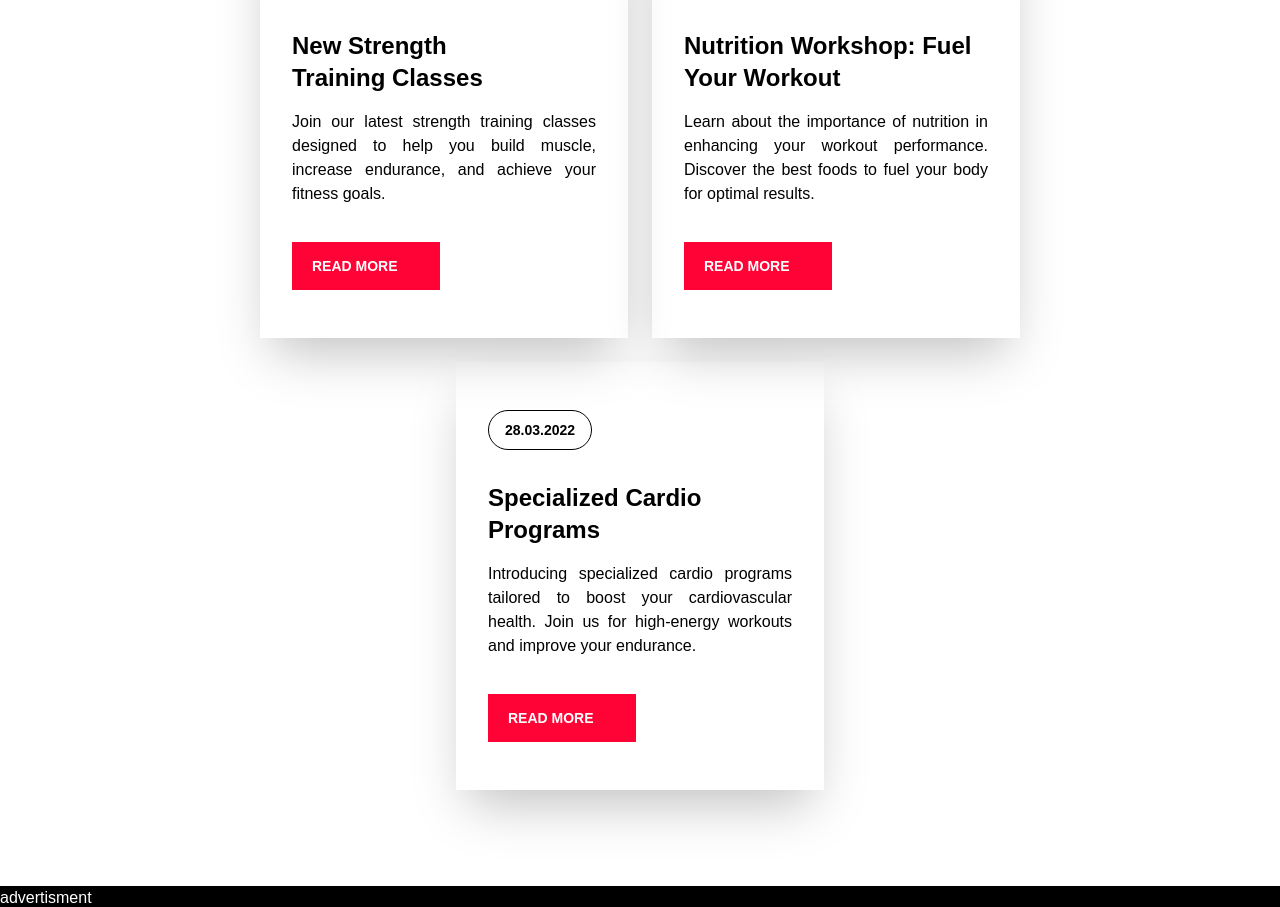
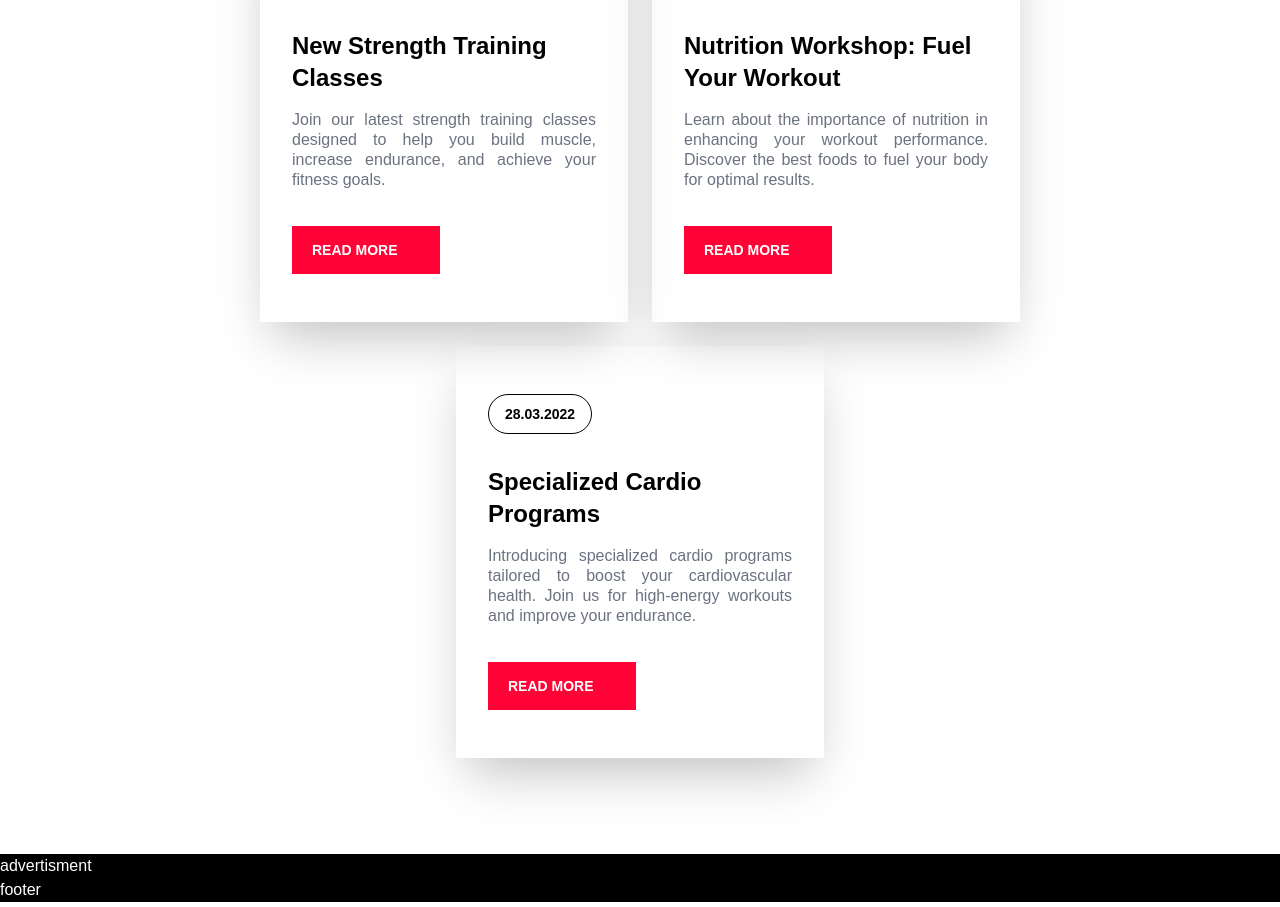
Before and after one commit to PawelWydra/Gymate-main, a React (Create React App) app: page / in a window 1280 px wide. Shown: the part 8730-9637 px from the top of the page. Built offline with nearby package versions, Linux system fonts and the light colour scheme; some icons are missing.

Commit message:
refactor: add class to blog card paragraph

```diff
--- a/src/components/blog/blogCard/blogCard.jsx
+++ b/src/components/blog/blogCard/blogCard.jsx
@@ -6,8 +6,8 @@ function BlogCard({ date, heading, paragraphText }) {
       <div className="max-h-10 max-w-fit flex items-center border border-solid border-black rounded-3xl p-4">
         <h3 className="text-sm font-bold">{date}</h3>
       </div>
-      <h2 className="text-2xl font-semibold text-pretty mt-4">{heading}</h2>
-      <p className="mb-5 text-justify">{paragraphText}</p>
+      <h2 className="text-2xl font-semibold mt-4">{heading}</h2>
+      <p className="mb-5 text-md text-gray-500 text-justify leading-5">{paragraphText}</p>
       <BtnWithRedArrow
         text="READ MORE"
         bgColor="bg-buttonColor"
```
